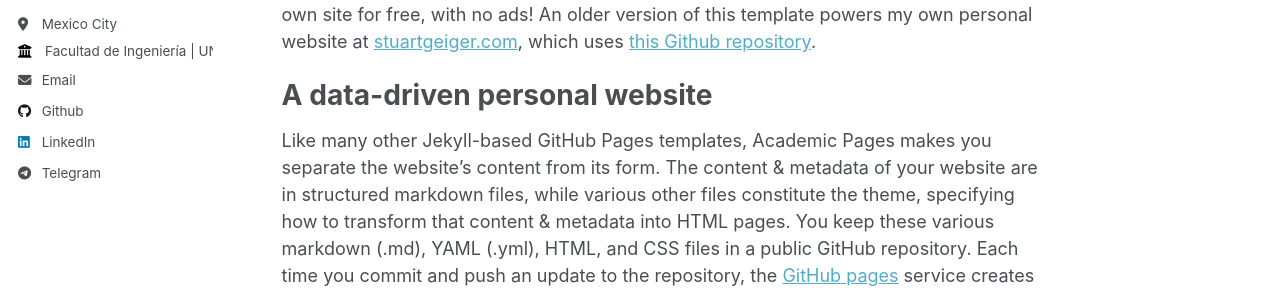
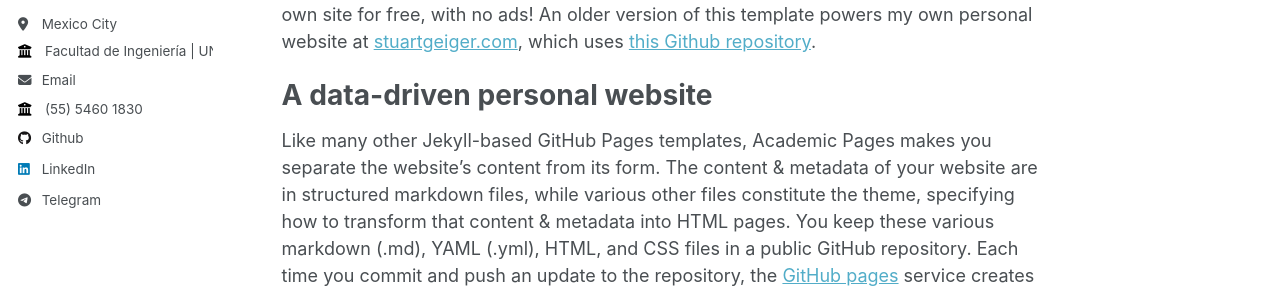
Before and after one commit to AngMolGo/angmolgo.github.io, a Jekyll site: the page built from _pages/about.md, in a window 1280 px wide. Shown: the part 391-684 px from the top of the page. Built offline with Jekyll 4.4.1, drawn with Linux system fonts in a browser that asks for light colours.

Commit message:
add cellphone to sidebar

```diff
--- a/_config.yml
+++ b/_config.yml
@@ -29,6 +29,7 @@
   employer         : "Facultad de Ingeniería | UNAM"
   uri              : # URL
   email            : "angmolgo@gmail.com"
+  cellphone        : "(55) 5460 1830"
 
   # Academic websites
   arxiv            : # URL - Update with the correct link to your profile
--- a/_includes/author-profile.html
+++ b/_includes/author-profile.html
@@ -35,6 +35,9 @@
       {% endif %}
       {% if author.email %}
         <li><a href="mailto:{{ author.email }}"><i class="fas fa-fw fa-envelope icon-pad-right" aria-hidden="true"></i>{{ site.data.ui-text[site.locale].email_label | default: "Email" }}</a></li>
+      {% endif %}
+      {% if author.cellphone %}
+        <li class="author__desktop"><i class="fa fa-solid fa-building-columns icon-pad-right" aria-hidden="true"></i>{{ author.cellphone }}</li>
       {% endif %}
 
       <!-- Font Awesome and Academicons icons / Academic websites -->
```
